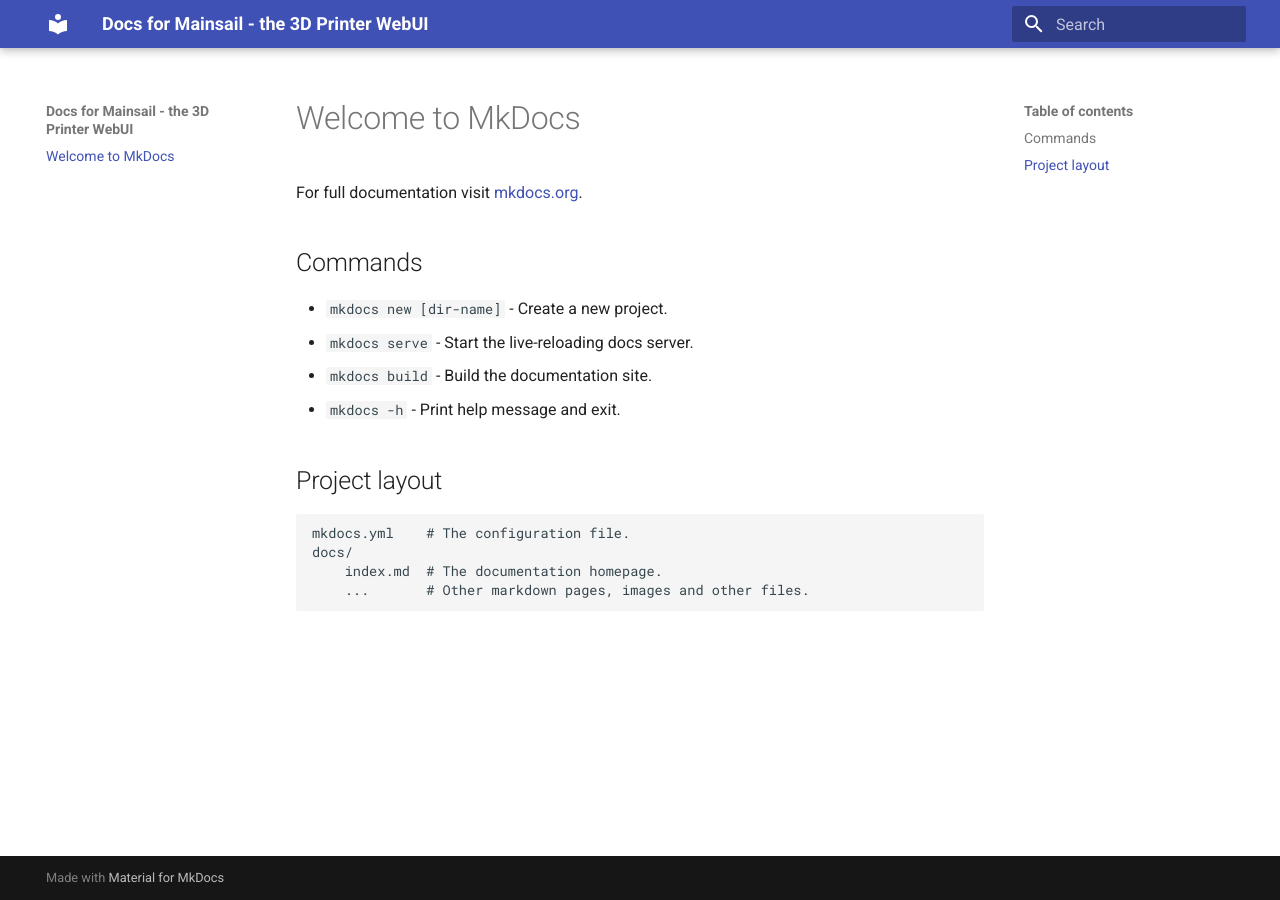
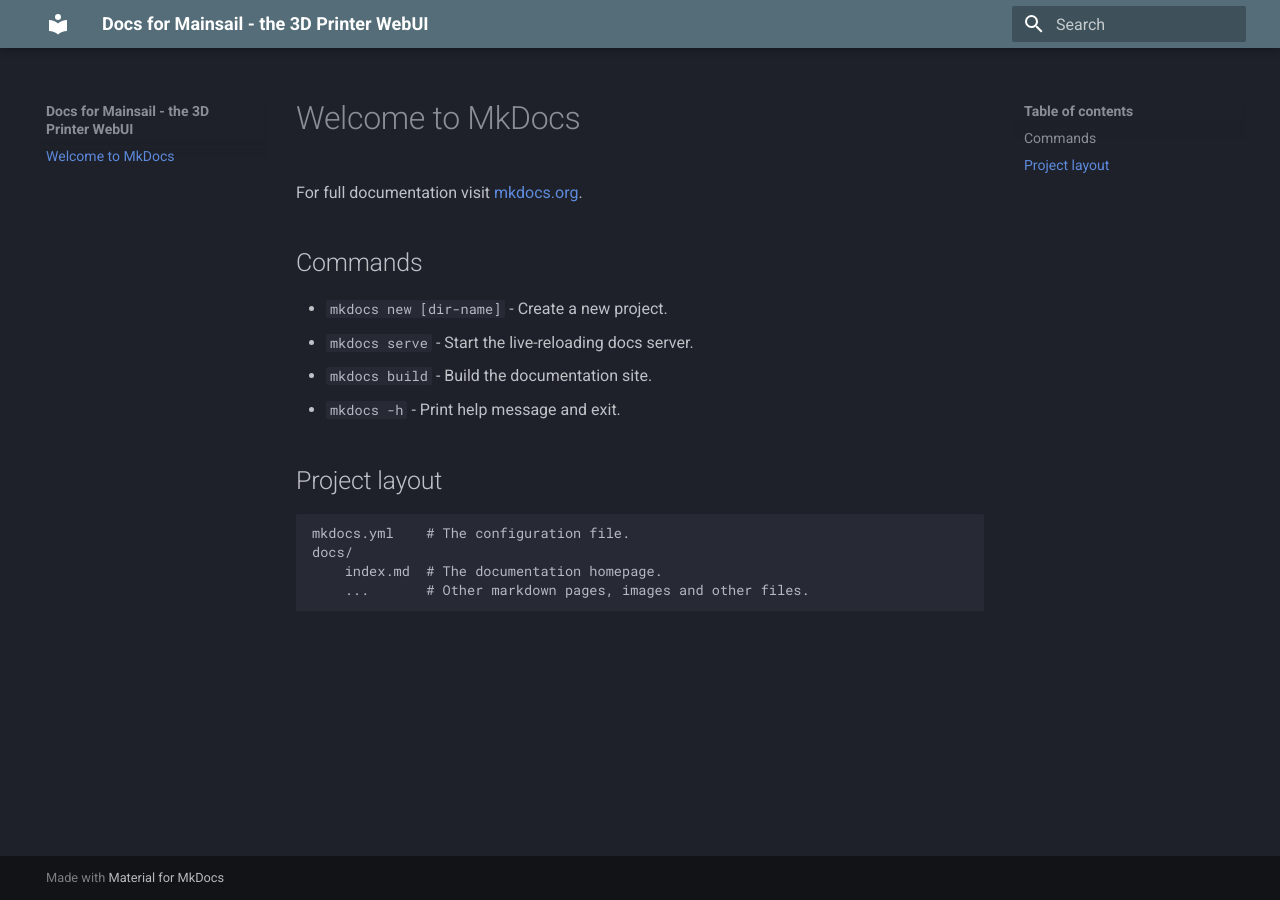
Before and after one commit to mainsail-crew/docs, an MkDocs documentation site: the page built from docs/index.md, in a window 1280 px wide. Built offline with MkDocs 1.6.1 and Material for MkDocs 9.7.7, drawn with Linux system fonts in a browser that asks for light colours.

Commit message:
feat: set theme scheme and colors
Signed-off-by: Stefan Dej <meteyou@gmail.com>

```diff
--- a/mkdocs.yml
+++ b/mkdocs.yml
@@ -6,3 +6,7 @@
 theme:
   language: en
   name: material
+  palette:
+    scheme: slate
+    primary: blue grey
+    accent: red
```
